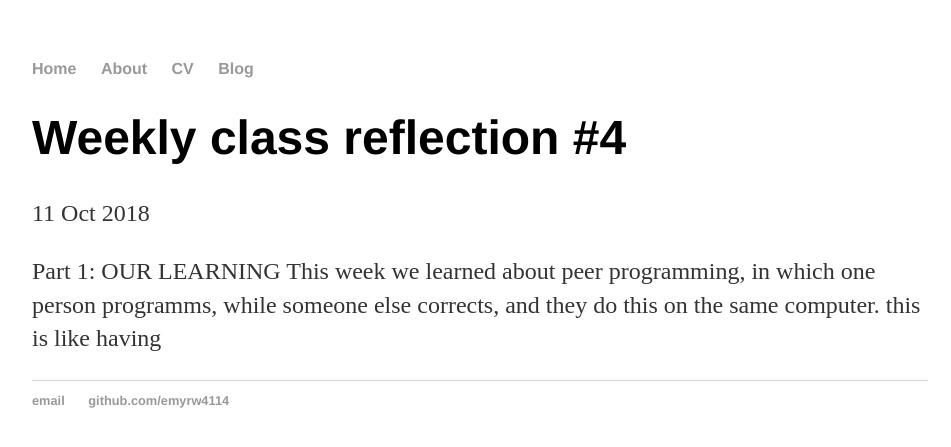
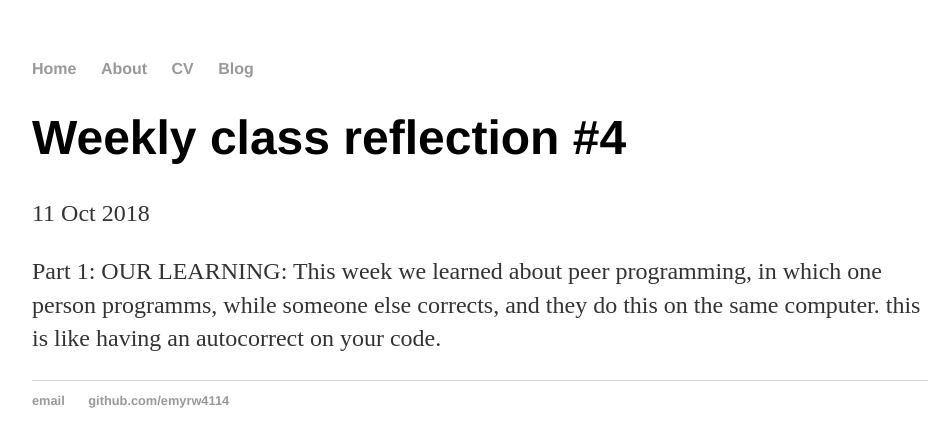
Before and after one commit to emyrw4114/emyrw4114.github.io, a Jekyll site: the page built from _posts/2018-10-11-Weekly Reflection #4.md, in a window 1280 px wide. Shown: the top 447 px of the page, without its empty margins (160-1111 px from the left). Built offline with Jekyll 4.4.1, drawn with Linux system fonts in a browser that asks for light colours.

Commit message:
Update 2018-10-11-Weekly Reflection #4.md

```diff
--- a/_posts/2018-10-11-Weekly Reflection #4.md
+++ b/_posts/2018-10-11-Weekly Reflection #4.md
@@ -4,5 +4,5 @@
 date: 2018-10-11
 ---
 
-Part 1: OUR LEARNING
-This week we learned about peer programming, in which one person programms, while someone else corrects, and they do this on the same computer. this is like having
+Part 1: OUR LEARNING:
+This week we learned about peer programming, in which one person programms, while someone else corrects, and they do this on the same computer. this is like having an autocorrect on your code.
```
